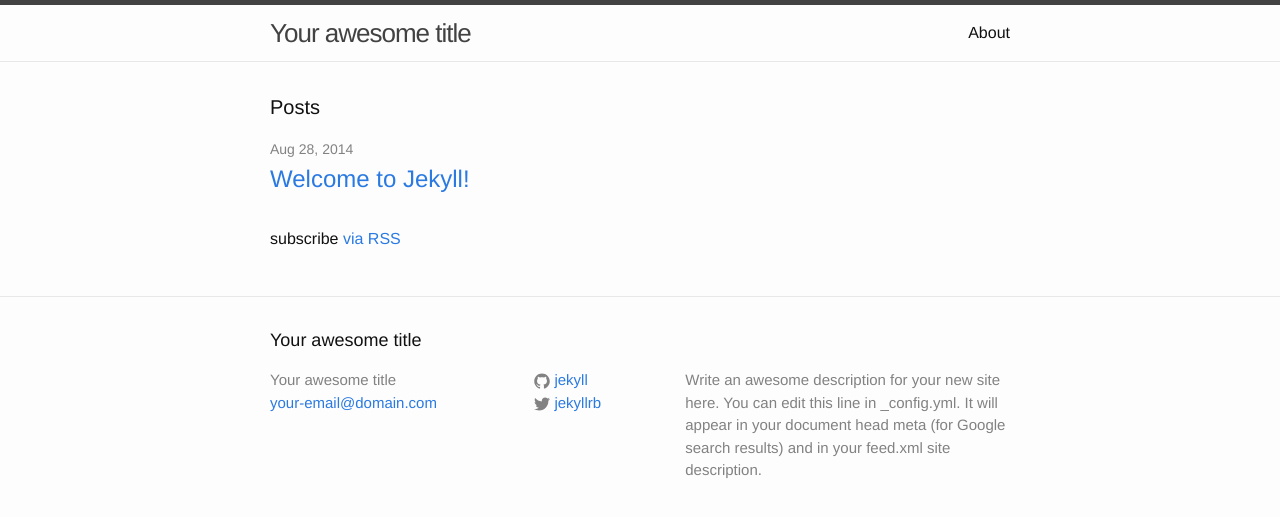
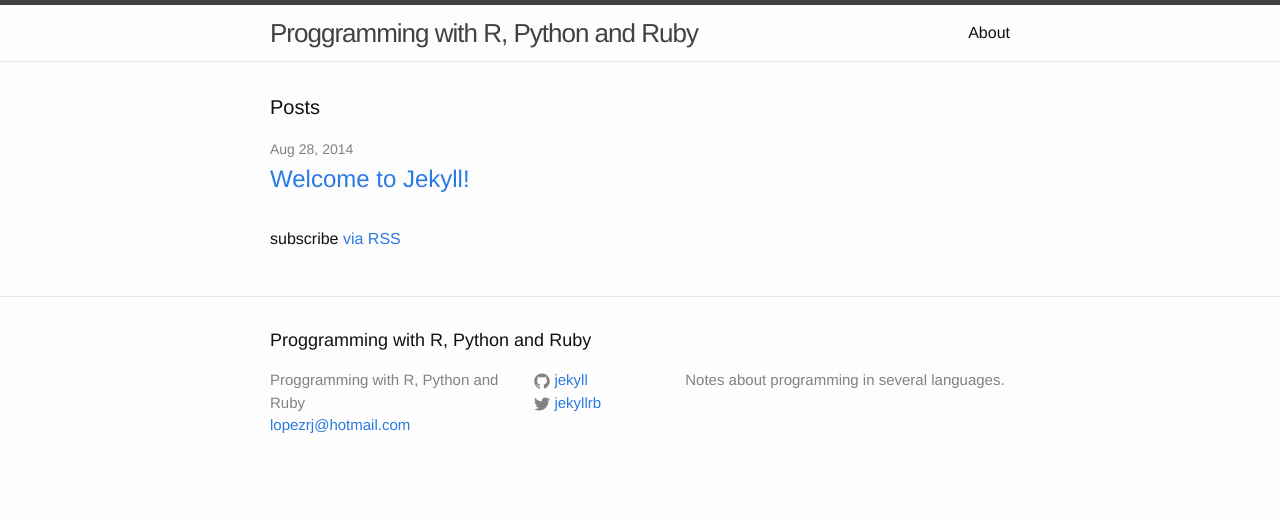
Before and after one commit to lopezrj/lopezrj.github.io, a Jekyll site: the page built from index.html, in a window 1280 px wide. Shown: the top 517 px of the page. Built offline with Jekyll 4.4.1, drawn with Linux system fonts in a browser that asks for light colours.

Commit message:
First post

```diff
--- a/_config.yml
+++ b/_config.yml
@@ -1,12 +1,10 @@
 # Site settings
-title: Your awesome title
-email: your-email@domain.com
+title: Proggramming with R, Python and Ruby
+email: lopezrj@hotmail.com
 description: > # this means to ignore newlines until "baseurl:"
-  Write an awesome description for your new site here. You can edit this
-  line in _config.yml. It will appear in your document head meta (for
-  Google search results) and in your feed.xml site description.
+  Notes about programming in several languages.
 baseurl: "" # the subpath of your site, e.g. /blog/
-url: "http://yourdomain.com" # the base hostname & protocol for your site
+url: "http://lopezrj.github.io" # the base hostname & protocol for your site
 twitter_username: jekyllrb
 github_username:  jekyll
 
```
